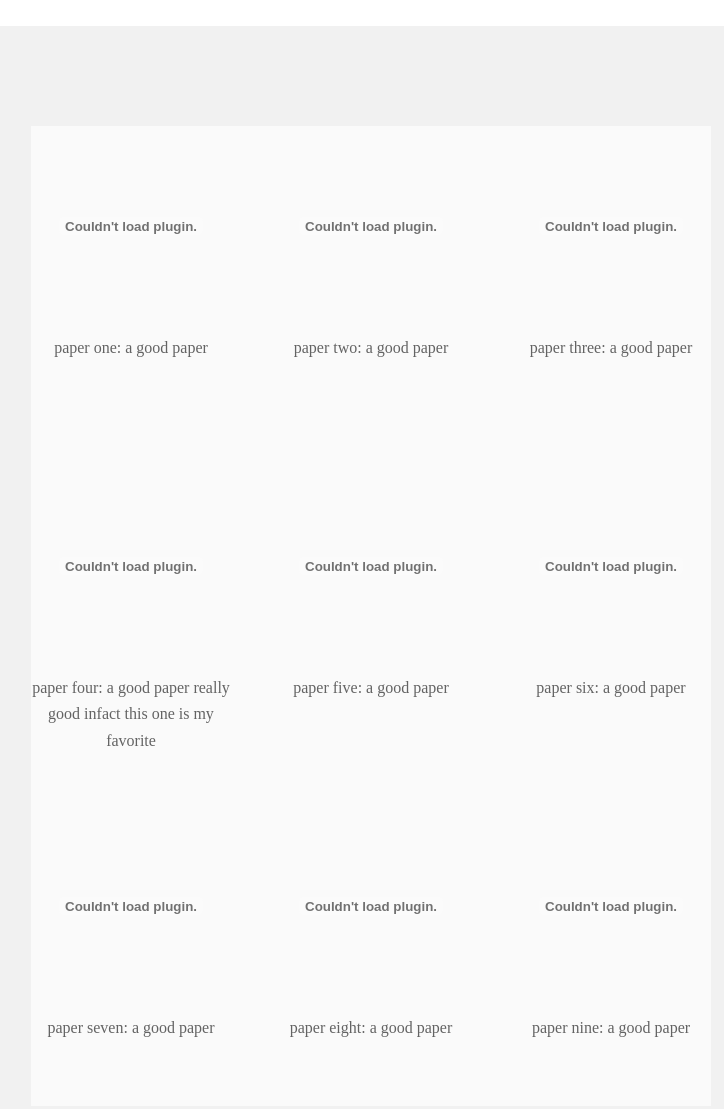
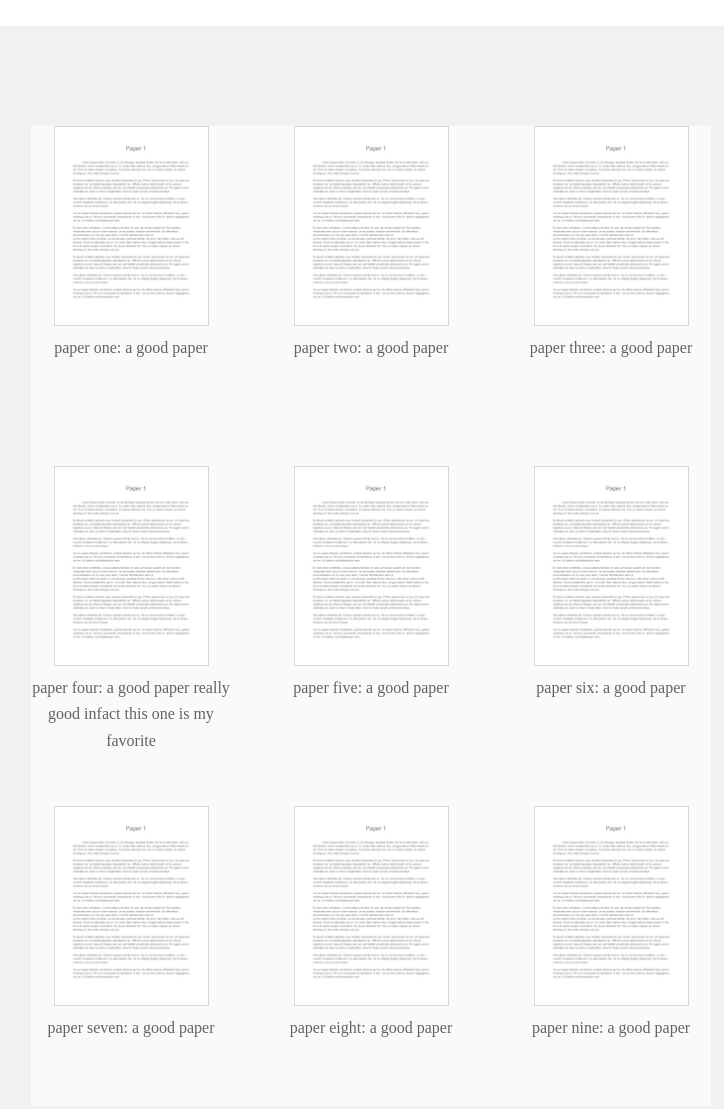
Before and after one commit to andrewkuhl/calistaverse, a plain HTML site: page essays.html in a window 1280 px wide. Shown: the part 340-1449 px from the top of the page, without its empty margins (269-993 px from the left). Drawn offline with Linux system fonts and the light colour scheme.

Commit message:
cant figure out expand image on hover

```diff
--- a/css/main.css
+++ b/css/main.css
@@ -1704,6 +1704,15 @@ input, select, textarea {
     grid-template-columns: 200px 200px 200px;
     grid-template-rows: 300px 300px 300px;
     grid-gap: 2.5em;
+}
+#paper{
+    cursor:pointer;
+    background-color: #D9D9D9;
+    padding: 1px;
+}
+.popup:hover{
+    height: 220px;
+    width: 170.5px;
 }
 .one {
   grid-column: 1;
--- a/essays.html
+++ b/essays.html
@@ -43,39 +43,39 @@
                                 <div class = "wrapwrap">
                                     <div class = "gridwrapper">
                                         <div class="one">
-                                            <embed src="papers/paper1.pdf" type="application/pdf" height="200" width="180"/>
+                                            <img id = "paper" class "popup" src="papers/paper1.png" height="200" width="155"/>
                                             <p>paper one: a good paper</p>
                                         </div>
                                         <div class="two">
-                                            <embed src="papers/paper2.pdf" type="application/pdf" height="200" width="180"/>
+                                            <img id = "paper" src="papers/paper1.png" height="200" width="155"/>
                                             <p>paper two: a good paper</p>
                                         </div>
                                         <div class="three">
-                                            <embed src="papers/paper3.pdf" type="application/pdf" height="200" width="180"/>
+                                            <img id = "paper" src="papers/paper1.png" height="200" width="155"/>
                                             <p>paper three: a good paper</p>
                                         </div>
                                         <div class="four">
-                                            <embed src="papers/paper4.pdf" type="application/pdf" height="200" width="180"/>
+                                            <img id = "paper" src="papers/paper1.png" height="200" width="155"/>
                                             <p>paper four: a good paper really good infact this one is my favorite</p>
                                         </div>
                                         <div class="five">
-                                            <embed src="papers/paper5.pdf" type="application/pdf" height="200" width="180"/>
+                                            <img id = "paper" src="papers/paper1.png" height="200" width="155"/>
                                             <p>paper five: a good paper</p>
                                         </div>
                                         <div class="six">
-                                            <embed src="papers/paper6.pdf" type="application/pdf" height="200" width="180"/>
+                                            <img id = "paper" src="papers/paper1.png" height="200" width="155"/>
                                             <p>paper six: a good paper</p>
                                         </div>
                                         <div class="seven">
-                                            <embed src="papers/paper7.pdf" type="application/pdf" height="200" width="180"/>
+                                            <img id = "paper" src="papers/paper1.png" height="200" width="155"/>
                                             <p>paper seven: a good paper</p>
                                         </div>
                                         <div class="eight">
-                                            <embed src="papers/paper8.pdf" type="application/pdf" height="200" width="180"/>
+                                            <img id = "paper" src="papers/paper1.png" height="200" width="155"/>
                                             <p>paper eight: a good paper</p>
                                         </div>
                                         <div class="nine">
-                                            <embed src="papers/paper9.pdf" type="application/pdf" height="200" width="180"/>
+                                            <img id = "paper" src="papers/paper1.png" height="200" width="155"/>
                                             <p>paper nine: a good paper</p>
                                         </div>
 
```
Also changed, not shown: papers/paper1.png (added), 1 other file.
